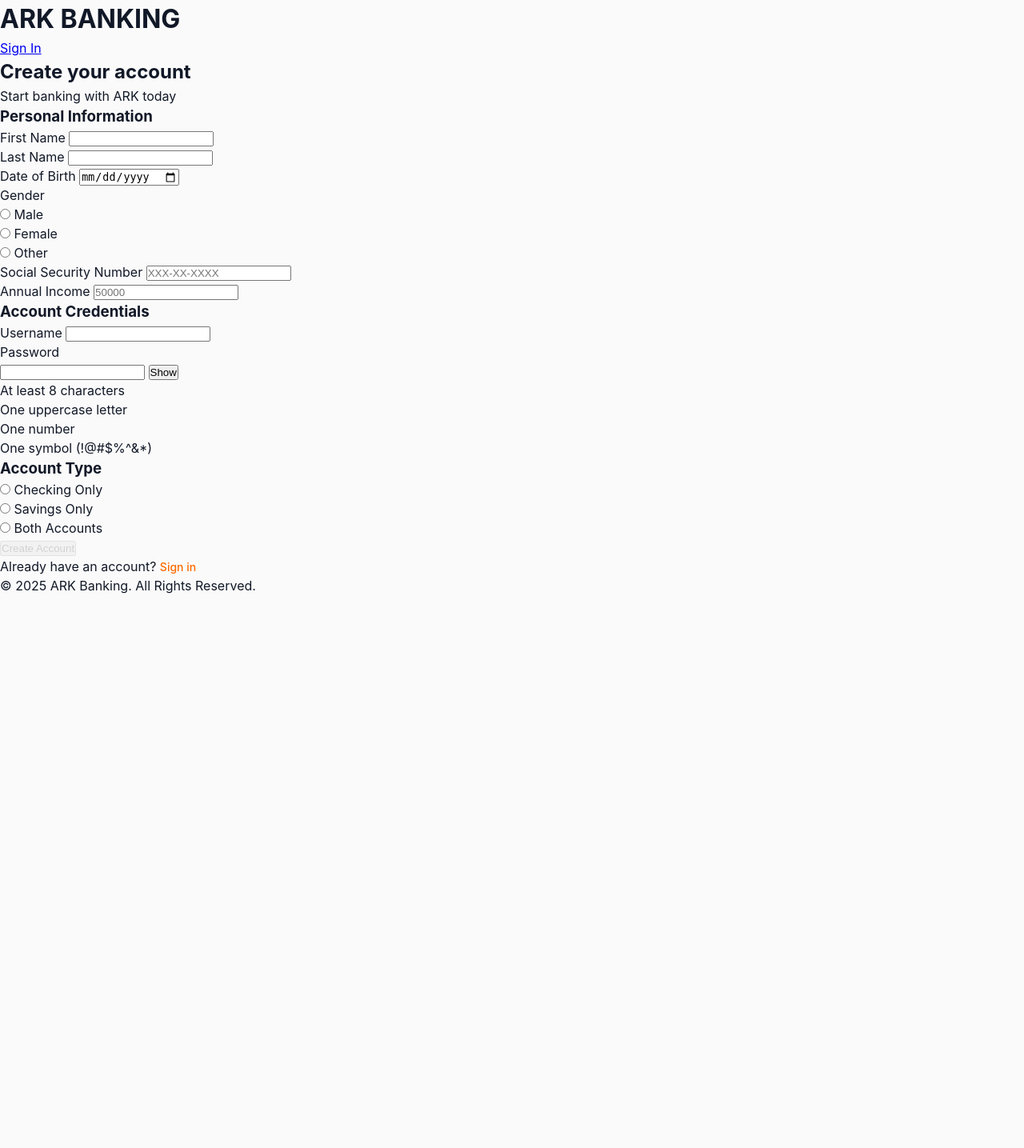
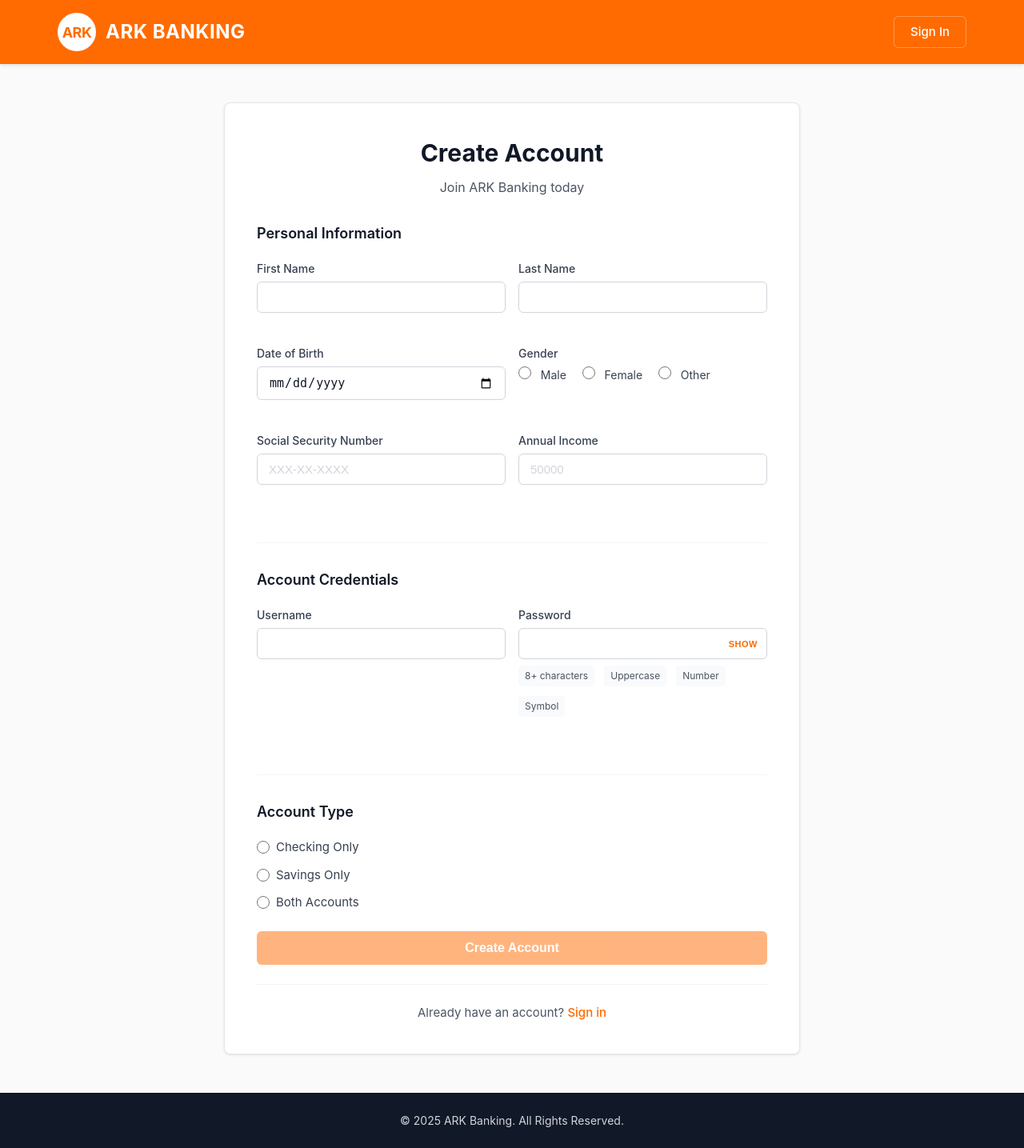
Before and after one commit to AmoghKaree/ARK-Banking, a Flask app: page /create_account in a window 1280 px wide. Shown: the whole page at 80% size. Before the commit the page ends 742 px from the top, so only its background shows below. Run offline with Flask 3, Linux system fonts and the light colour scheme.

Commit message:
Update create_account.html

```diff
--- a/templates/create_account.html
+++ b/templates/create_account.html
@@ -7,20 +7,26 @@
   <link rel="stylesheet" href="{{ url_for('static', filename='style.css') }}">
 </head>
 <body>
-  <!-- Header -->
-  <header class="auth-header">
-    <div class="auth-header-content">
-      <h1>ARK BANKING</h1>
-      <a href="{{ url_for('home') }}" class="header-link">Sign In</a>
+  <!-- Professional Header -->
+  <header class="main-header">
+    <div class="header-container">
+      <div class="header-logo">
+        <div class="logo-circle">ARK</div>
+        <span class="logo-text">ARK BANKING</span>
+      </div>
+      <nav class="header-nav">
+        <a href="{{ url_for('home') }}" class="nav-link">Sign In</a>
+      </nav>
     </div>
   </header>
 
-  <!-- Main Content -->
-  <main class="auth-main">
-    <div class="auth-container auth-container-wide">
-      <div class="auth-content">
-        <h2>Create your account</h2>
-        <p>Start banking with ARK today</p>
+  <!-- Registration Section -->
+  <main class="auth-page">
+    <div class="auth-box auth-box-wide">
+      <div class="auth-box-header">
+        <h1>Create Account</h1>
+        <p>Join ARK Banking today</p>
+      </div>
 
       {% with messages = get_flashed_messages(with_categories=true) %}
         {% if messages %}
@@ -32,55 +38,55 @@
         {% endif %}
       {% endwith %}
 
-        <form action="{{ url_for('create_account') }}" method="POST" id="createAccountForm">
+      <form action="{{ url_for('create_account') }}" method="POST" id="createAccountForm" class="auth-form">
         <!-- Personal Information -->
-          <div class="form-section">
-            <h3 class="form-section-title">Personal Information</h3>
+        <div class="section-group">
+          <h3 class="section-title">Personal Information</h3>
 
-            <div class="form-row">
-              <div class="form-group">
+          <div class="input-row">
+            <div class="input-field">
               <label for="firstName">First Name</label>
               <input type="text" id="firstName" name="firstName" required>
             </div>
 
-              <div class="form-group">
+            <div class="input-field">
               <label for="lastName">Last Name</label>
               <input type="text" id="lastName" name="lastName" required>
             </div>
           </div>
 
-            <div class="form-row">
-              <div class="form-group">
+          <div class="input-row">
+            <div class="input-field">
               <label for="dob">Date of Birth</label>
               <input type="date" id="dob" name="dob" required>
             </div>
 
-              <div class="form-group">
+            <div class="input-field">
               <label>Gender</label>
-                <div class="radio-group">
-                  <div>
-                    <input type="radio" id="male" name="gender" value="Male" required>
-                    <label for="male">Male</label>
-                  </div>
-                  <div>
-                    <input type="radio" id="female" name="gender" value="Female">
-                    <label for="female">Female</label>
-                  </div>
-                  <div>
-                    <input type="radio" id="other" name="gender" value="Other">
-                    <label for="other">Other</label>
-                  </div>
+              <div class="radio-options">
+                <label class="radio-label">
+                  <input type="radio" name="gender" value="Male" required>
+                  <span>Male</span>
+                </label>
+                <label class="radio-label">
+                  <input type="radio" name="gender" value="Female">
+                  <span>Female</span>
+                </label>
+                <label class="radio-label">
+                  <input type="radio" name="gender" value="Other">
+                  <span>Other</span>
+                </label>
               </div>
             </div>
           </div>
 
-            <div class="form-row">
-              <div class="form-group">
+          <div class="input-row">
+            <div class="input-field">
               <label for="ssn">Social Security Number</label>
               <input type="text" id="ssn" name="ssn" placeholder="XXX-XX-XXXX" required>
             </div>
 
-              <div class="form-group">
+            <div class="input-field">
               <label for="income">Annual Income</label>
               <input type="number" id="income" name="income" placeholder="50000" required>
             </div>
@@ -88,135 +94,117 @@
         </div>
 
         <!-- Account Credentials -->
-          <div class="form-section">
-            <h3 class="form-section-title">Account Credentials</h3>
+        <div class="section-group">
+          <h3 class="section-title">Account Credentials</h3>
 
-            <div class="form-row">
-              <div class="form-group">
+          <div class="input-row">
+            <div class="input-field">
               <label for="userName">Username</label>
               <input type="text" id="userName" name="userName" required autocomplete="username">
             </div>
 
-              <div class="form-group">
+            <div class="input-field">
               <label for="password">Password</label>
-                <div class="password-input-wrapper">
+              <div class="password-wrapper">
                 <input type="password" id="password" name="password" required autocomplete="new-password">
-                  <button type="button" class="password-toggle" onclick="togglePassword()">
-                    <span id="toggleText">Show</span>
+                <button type="button" class="password-btn" onclick="togglePassword()">
+                  <span id="toggleText">SHOW</span>
                 </button>
               </div>
-                <div class="password-requirements">
-                  <p class="requirement" id="req-length">At least 8 characters</p>
-                  <p class="requirement" id="req-capital">One uppercase letter</p>
-                  <p class="requirement" id="req-number">One number</p>
-                  <p class="requirement" id="req-symbol">One symbol (!@#$%^&*)</p>
+              <div class="password-hints">
+                <span class="hint" id="req-length">8+ characters</span>
+                <span class="hint" id="req-capital">Uppercase</span>
+                <span class="hint" id="req-number">Number</span>
+                <span class="hint" id="req-symbol">Symbol</span>
               </div>
             </div>
           </div>
         </div>
 
         <!-- Account Type -->
-          <div class="form-section">
-            <h3 class="form-section-title">Account Type</h3>
+        <div class="section-group">
+          <h3 class="section-title">Account Type</h3>
 
-            <div class="account-options">
-              <div class="radio-group">
-                <div>
-                  <input type="radio" id="checking" name="accountType" value="checking" required onclick="showDepositFields()">
-                  <label for="checking">Checking Only</label>
-                </div>
-                <div>
-                  <input type="radio" id="savings" name="accountType" value="savings" onclick="showDepositFields()">
-                  <label for="savings">Savings Only</label>
-                </div>
-                <div>
-                  <input type="radio" id="both" name="accountType" value="both" onclick="showDepositFields()">
-                  <label for="both">Both Accounts</label>
-                </div>
-              </div>
+          <div class="radio-options radio-options-block">
+            <label class="radio-label">
+              <input type="radio" name="accountType" value="checking" required onclick="showDepositFields()">
+              <span>Checking Only</span>
+            </label>
+            <label class="radio-label">
+              <input type="radio" name="accountType" value="savings" onclick="showDepositFields()">
+              <span>Savings Only</span>
+            </label>
+            <label class="radio-label">
+              <input type="radio" name="accountType" value="both" onclick="showDepositFields()">
+              <span>Both Accounts</span>
+            </label>
           </div>
 
           <div id="depositFields"></div>
         </div>
 
-          <button type="submit" id="submitBtn">Create Account</button>
+        <button type="submit" id="submitBtn" class="submit-btn">Create Account</button>
       </form>
 
-        <div class="auth-footer">
-          <p>Already have an account? <a href="{{ url_for('home') }}" class="link-button">Sign in</a></p>
-        </div>
+      <div class="auth-box-footer">
+        <p>Already have an account? <a href="{{ url_for('home') }}">Sign in</a></p>
       </div>
     </div>
   </main>
 
-  <footer>
-    &copy; 2025 ARK Banking. All Rights Reserved.
+  <footer class="page-footer">
+    <div class="footer-container">
+      <p>&copy; 2025 ARK Banking. All Rights Reserved.</p>
+    </div>
   </footer>
 
   <script>
-    // Password visibility toggle
     function togglePassword() {
       const passwordInput = document.getElementById('password');
       const toggleText = document.getElementById('toggleText');
 
       if (passwordInput.type === 'password') {
         passwordInput.type = 'text';
-        toggleText.textContent = 'Hide';
+        toggleText.textContent = 'HIDE';
       } else {
         passwordInput.type = 'password';
-        toggleText.textContent = 'Show';
+        toggleText.textContent = 'SHOW';
       }
     }
 
-    // Password validation
     const passwordInput = document.getElementById('password');
     const submitBtn = document.getElementById('submitBtn');
 
     passwordInput.addEventListener('input', function() {
       const password = this.value;
 
-      // Check length
       const hasLength = password.length >= 8;
-      updateRequirement('req-length', hasLength);
+      updateHint('req-length', hasLength);
 
-      // Check uppercase
       const hasCapital = /[A-Z]/.test(password);
-      updateRequirement('req-capital', hasCapital);
+      updateHint('req-capital', hasCapital);
 
-      // Check number
       const hasNumber = /[0-9]/.test(password);
-      updateRequirement('req-number', hasNumber);
+      updateHint('req-number', hasNumber);
 
-      // Check symbol
       const hasSymbol = /[!@#$%^&*()_+\-=\[\]{};':"\\|,.<>\/?]/.test(password);
-      updateRequirement('req-symbol', hasSymbol);
+      updateHint('req-symbol', hasSymbol);
 
-      // Enable/disable submit button
       const allValid = hasLength && hasCapital && hasNumber && hasSymbol;
       submitBtn.disabled = !allValid;
-      submitBtn.style.opacity = allValid ? '1' : '0.5';
-      submitBtn.style.cursor = allValid ? 'pointer' : 'not-allowed';
     });
 
-    function updateRequirement(id, isValid) {
+    function updateHint(id, isValid) {
       const element = document.getElementById(id);
       if (isValid) {
-        element.style.color = 'var(--success)';
-        element.style.fontWeight = 'var(--font-weight-semibold)';
-        element.textContent = '✓ ' + element.textContent.replace('✓ ', '');
+        element.classList.add('valid');
       } else {
-        element.style.color = 'var(--gray-600)';
-        element.style.fontWeight = 'var(--font-weight-normal)';
-        element.textContent = element.textContent.replace('✓ ', '');
+        element.classList.remove('valid');
       }
     }
 
-    // Initial state
     submitBtn.disabled = true;
-    submitBtn.style.opacity = '0.5';
-    submitBtn.style.cursor = 'not-allowed';
 
-    // Deposit fields
     function showDepositFields() {
       const accountType = document.querySelector('input[name="accountType"]:checked').value;
       const depositFields = document.getElementById('depositFields');
@@ -225,27 +213,27 @@
 
       if (accountType === 'checking') {
         html = `
-          <div class="form-group" style="margin-top: var(--space-lg);">
+          <div class="input-field" style="margin-top: 1rem;">
             <label for="checking-deposit">Initial Checking Deposit</label>
             <input type="number" id="checking-deposit" name="checking" placeholder="0.00" min="0" step="0.01" required>
           </div>
         `;
       } else if (accountType === 'savings') {
         html = `
-          <div class="form-group" style="margin-top: var(--space-lg);">
+          <div class="input-field" style="margin-top: 1rem;">
             <label for="savings-deposit">Initial Savings Deposit</label>
             <input type="number" id="savings-deposit" name="savings" placeholder="0.00" min="0" step="0.01" required>
           </div>
         `;
       } else if (accountType === 'both') {
         html = `
-          <div class="form-row" style="margin-top: var(--space-lg);">
-            <div class="form-group">
+          <div class="input-row" style="margin-top: 1rem;">
+            <div class="input-field">
               <label for="checking-deposit">Initial Checking Deposit</label>
               <input type="number" id="checking-deposit" name="checking" placeholder="0.00" min="0" step="0.01" required>
             </div>
 
-            <div class="form-group">
+            <div class="input-field">
               <label for="savings-deposit">Initial Savings Deposit</label>
               <input type="number" id="savings-deposit" name="savings" placeholder="0.00" min="0" step="0.01" required>
             </div>
```
Lines whose indentation alone changed are shown as unchanged.
